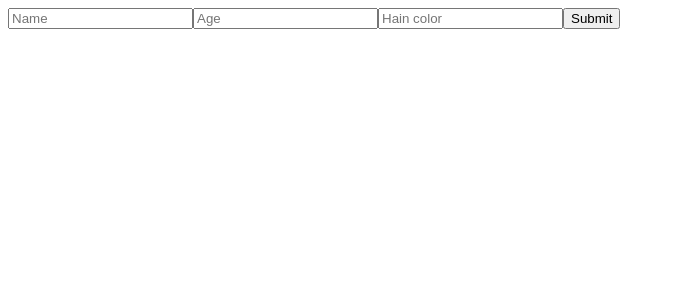
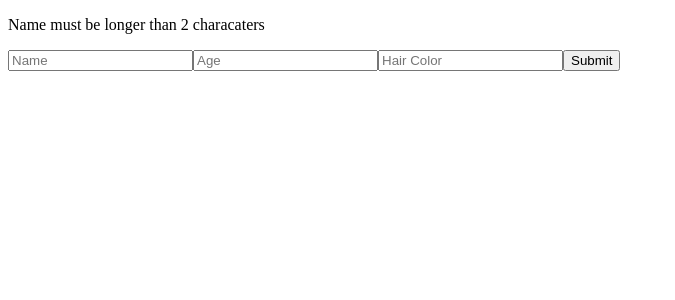
Before and after one commit to corinachistol/React-Design-patters, a React (Create React App) app: page / in a window 1280 px wide. Shown: the top 300 px of the page, without its empty margins (0-675 px from the left). Built offline with nearby package versions, Linux system fonts and the light colour scheme.

Commit message:
controlled forms

```diff
--- a/src/App.js
+++ b/src/App.js
@@ -1,8 +1,9 @@
+import { ControlledForms } from "./ControlledForm";
 import { Uncontrolledform } from "./UncontrolledForm";
 
 function App() {
   return (
-    <Uncontrolledform/>
+    <ControlledForms/>
   )
 }
 
--- /dev/null
+++ b/src/ControlledForm.js
@@ -0,0 +1,47 @@
+import  { useState, useEffect } from 'react';
+export const ControlledForms = () => {
+    const [nameInputError,setNameInputError] = useState("")
+    const [name,setName] = useState("")
+    const [age,setAge] = useState("")
+    const [hairColor,setHairColor] = useState("")
+
+    useEffect( () => {
+        if(name.length < 2) {
+            setNameInputError("Name must be longer than 2 characaters")
+        } else {
+            setNameInputError("")
+        }
+    },[name] )
+
+    return(
+        <form>
+            {nameInputError && <p>{nameInputError}</p> }
+             <input
+                type="text"
+                name="name"
+                placeholder="Name"
+                value={name}
+                onChange={e =>
+                setName(e.target.value)}/>
+             <input
+                type="number"
+                name="age"
+                placeholder="Age"
+                value={age}
+                onChange={e =>
+                setAge(Number(e.target.value))}/>
+             <input
+                type="text"
+                name="hairColor"
+                placeholder="Hair Color"
+                value={hairColor}
+                onChange={e =>
+                setHairColor(e.target.value)}/>
+
+            <button>Submit</button>
+
+        </form>
+    )
+}
+
+//controlled forms allow us to do validation while user is typing
```
